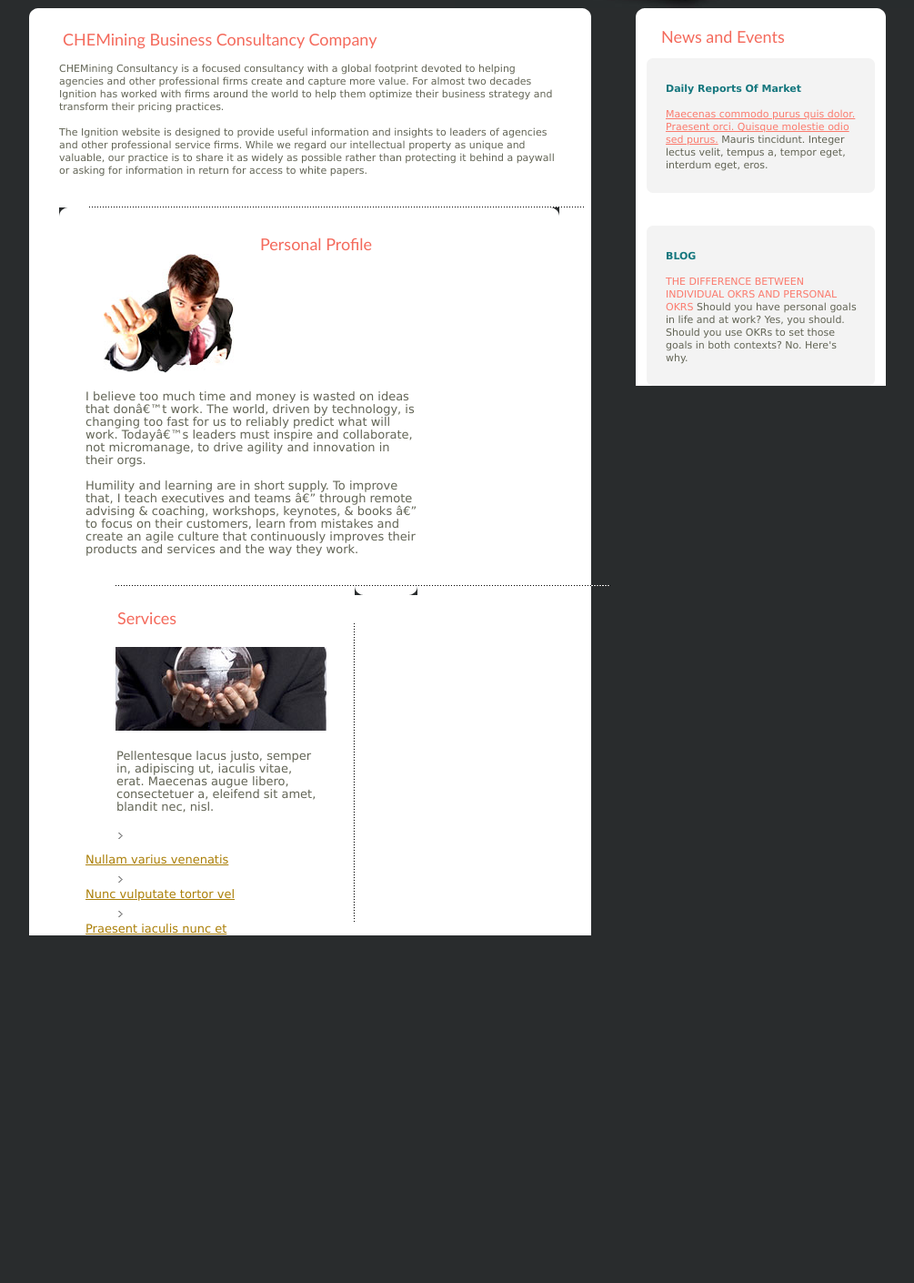
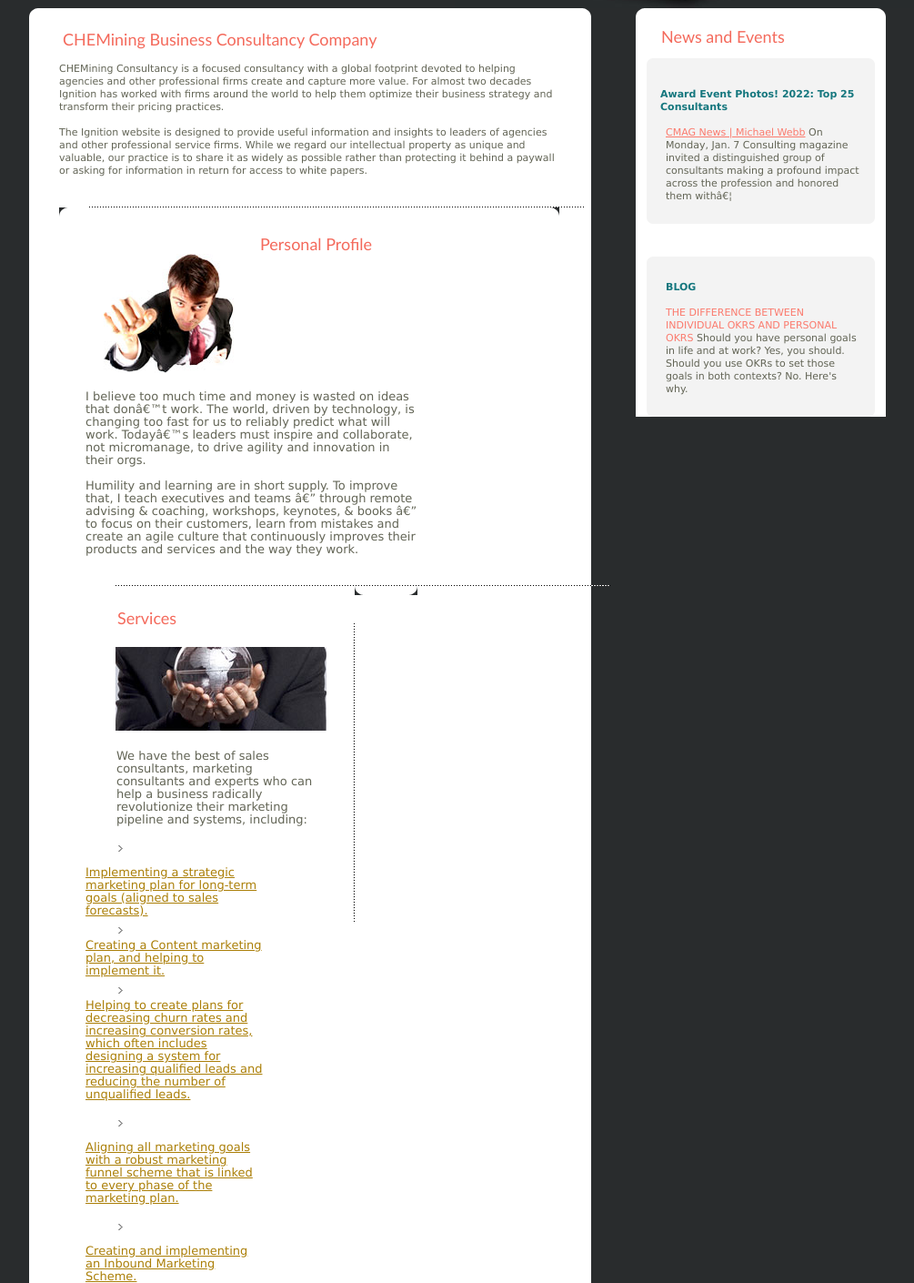
Before and after one commit to chirchirbitok/consultancy-company-business-website, a plain HTML site: page business-consultants/index.html in a window 1280 px wide. Shown: the part 400-1810 px from the top of the page at 91% size, without its empty margins (135-1140 px from the left). Before the commit the page ends 1428 px from the top, so only its background shows below. Drawn offline with Linux system fonts and the light colour scheme.

Commit message:
Initiall commit

```diff
--- a/business-consultants/index.html
+++ b/business-consultants/index.html
@@ -59,15 +59,18 @@
       <img src="images/cp_rbdr.gif" alt="" width="2" height="328" class="fltr cp_rbdr" />
       <span class="flt" style="font:18px Trebuchet MS; color:#F46A5C; margin:24px 0px 0px 35px;">Services</span>
       <img src="images/cp_img2.jpg" alt="" width="232" height="92" class="flt cp_img2" />
-      <span class="flt" style="width:225px; color:#636556; margin:21px 0px 0px 34px;"> Pellentesque lacus justo, semper in, adipiscing ut,
-        iaculis vitae, erat. Maecenas augue libero, consectetuer a, eleifend sit amet, blandit nec, nisl. </span>
+      <span class="flt" style="width:225px; color:#636556; margin:21px 0px 0px 34px;"> We have the best of sales consultants, marketing consultants and experts who can help a business radically revolutionize their marketing pipeline and systems, including: </span>
         <span class="flt" style="width:196px;">
           <img src="images/cp_blt.gif" alt="" width="5" height="7" class="flt cp_blt" />
-          <a href="#" class="flt" style="color:#AB7F08; margin:16px 0px 0px 0px;">Nullam varius venenatis</a>
+          <a href="#" class="flt" style="color:#AB7F08; margin:16px 0px 0px 0px;">Implementing a strategic marketing plan for long-term goals (aligned to sales forecasts).</a>
           <img src="images/cp_blt.gif" alt="" width="5" height="7" class="flt cp_blta" />
-          <a href="#" class="flt" style="color:#AB7F08; margin:6px 0px 0px 0px;">Nunc vulputate tortor vel</a>
+          <a href="#" class="flt" style="color:#AB7F08; margin:6px 0px 0px 0px;">Creating a Content marketing plan, and helping to implement it.</a>
           <img src="images/cp_blt.gif" alt="" width="5" height="7" class="flt cp_blta" />
-          <a href="#" class="flt" style="color:#AB7F08; margin:6px 0px 0px 0px;">Praesent iaculis nunc et</a>
+          <a href="#" class="flt" style="color:#AB7F08; margin:6px 0px 0px 0px;">Helping to create plans for decreasing churn rates and increasing conversion rates, which often includes designing a system for increasing qualified leads and reducing the number of unqualified leads.</a>
+          <img src="images/cp_blt.gif" alt="" width="5" height="7" class="flt cp_blt" />
+          <a href="#" class="flt" style="color:#AB7F08; margin:16px 0px 0px 0px;">Aligning all marketing goals with a robust marketing funnel scheme that is linked to every phase of the marketing plan.</a>
+          <img src="images/cp_blt.gif" alt="" width="5" height="7" class="flt cp_blt" />
+          <a href="#" class="flt" style="color:#AB7F08; margin:16px 0px 0px 0px;">Creating and implementing an Inbound Marketing Scheme.</a>
         </span>
       </span>
 
@@ -83,11 +86,12 @@
     <span class="flt" style="width:251px; background-color:#F3F3F3; margin:13px 0px 0px 12px;">
       <span class="fltr rp_r1"></span>
     <span class="flt rp_l1"></span>
-    <span class="flt" style="color:#15777E; font-weight:bold; margin:27px 0px 0px 15px;">Daily Reports Of Market</span>
+    <span class="flt" style="color:#15777E; font-weight:bold; margin:27px 0px 0px 15px;">
+      Award Event Photos! 2022: Top 25 Consultants</span>
     <span class="flt" style="width:215px; color:#636556; margin:14px 0px 0px 21px;">
 
-      <a href="#" style="color:#FB7B6E;">Maecenas commodo purus quis dolor. Praesent orci. Quisque molestie odio sed purus.</a>
-      Mauris tincidunt. Integer lectus velit, tempus a, tempor eget, interdum eget, eros. </span>
+      <a href="#" style="color:#FB7B6E;">CMAG News | Michael Webb</a>
+      On Monday, Jan. 7 Consulting magazine invited a distinguished group of consultants making a profound impact across the profession and honored them with…</span>
 
 
       <span class="flt" style="width:251px; margin-top:17px;"> <span class="fltr rp_r2"></span>
```
